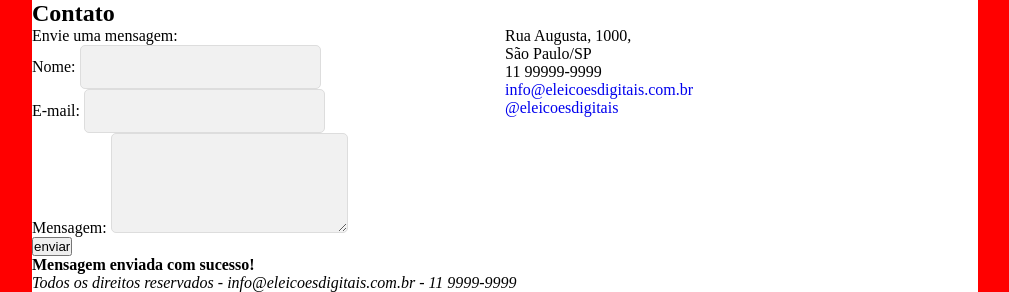
After one commit to elvisdetona/politica, a PHP site: page /index.php in a window 1280 px wide. The commit adds this page. Shown: the part 1216-1508 px from the top of the page, without its empty margins (135-1144 px from the left). Run offline with PHP 8.4, Linux system fonts and the light colour scheme.

Commit message:
estrutura de includes home e modelo interna

```diff
--- /dev/null
+++ b/contato.php
@@ -0,0 +1,34 @@
+		<section class="contactform wrapper">
+			<h2>Contato</h2>
+			<div class="two columns">
+				<p>Envie uma mensagem:</p>
+				<form action="#" method="post">
+					<ul>
+						<li>
+							<label for="nome">Nome:</label>
+							<input type="text" name="nome" id="nome" />
+						</li>
+						<li>
+							<label for="email">E-mail:</label>
+							<input type="email" name="email" id="email" />
+						</li>
+						<li>
+							<label for="mensagem">Mensagem:</label>
+							<textarea name="mensagem" id="mensagem"></textarea>
+						</li>
+						<li>
+							<input type="submit" name="enviar" value="enviar" />
+						</li>
+					</ul>
+				</form>
+				<p><strong>Mensagem enviada com sucesso!</strong></p>
+			</div>
+			<div class="two columns">
+				<p>Rua Augusta, 1000, <br />
+				São Paulo/SP<br />
+				11 99999-9999<br />
+				<a href="mailto:info@eleicoesdigitais.com.br" aria-label="Envie um e-mail para info@eleicoesdigitais.com.br">info@eleicoesdigitais.com.br</a> <br />
+				<a href="http://twitter.com/eleicoesdigitais" aria-label="Acessar o twitter @eleicoesdigitais" target="_blank" rel="external">@eleicoesdigitais</a>
+				</p>
+			</div>
+		</section>
--- a/css/style.css
+++ b/css/style.css
@@ -34,9 +34,53 @@
 
 
 /************************************************/
-
+body {
+  background-color: #ff0000;
+}
+header {
+  background-color: #ffffff;
+}
+header h1, header img {
+  width: 105px;
+  height: 100px;
+  display: inline-block;
+}
+header h1 a {
+  width: 105px;
+  height: 100px;
+  background:red;
+}
+nav {
+  display: inline-block;
+  float: right;
+  height: 100px;
+}
+nav ul li {
+  display: inline-block;
+}
 main {
   display: table;
+}
+
+.box-destaque {
+  border: 1px solid #ffffff;
+  height: 312px;
+  position: relative;
+  overflow: hidden;
+}
+.box-destaque img {
+  width: 100%;
+  height: 100%;
+}
+.box-destaque h2 {
+  position: absolute;
+  right: 0;
+  bottom: 0;
+
+}
+
+footer {
+
 }
 
 /* formulários */
@@ -78,7 +122,7 @@ textarea {
 .wrapper .columns {
   float: left;
   display: inline;
-  padding: 0 10px;
+  /*padding: 0 10px;*/
 }
 
 /* Base Grid */
@@ -87,16 +131,17 @@ textarea {
   width: 100%;
 }
 .wrapper .two.columns {
-  width: 498px;
+  width: 50%;
 }
 .wrapper .three.columns {
-  width: 322px;
+  width: 33%;
+
 }
 .wrapper .four.columns {
-  width: 240px;
+  width: 25%;
 }
 .wrapper .five.columns {
-  width: 199px;
+  width: 20%;
 }
 
 /* #Tablet (Portrait)
--- /dev/null
+++ b/footer.php
@@ -0,0 +1,23 @@
+<footer role="contentinfo" class="wrapper">
+		<address>Todos os direitos reservados - info@eleicoesdigitais.com.br - 11 9999-9999</address>
+	</footer>
+	<script type="text/javascript" src="js/jquery-1.10.2.min.js"></script>
+	<!--<script type="text/javascript" src="js/main.js"></script>-->
+	<script>
+	  $(function(){
+
+	    //var $container = $('#container');
+	  });
+	</script>
+	<script type="text/javascript">
+			var _gaq = _gaq || [];
+			_gaq.push(['_setAccount', 'UA-0000000']);
+			_gaq.push(['_trackPageview']);
+
+			(function () {
+				var ga = document.createElement('script'); ga.type = 'text/javascript'; ga.async = true;
+				ga.src = ('https:' == document.location.protocol ? 'https://ssl' : 'http://www') + '.google-analytics.com/ga.js';
+				var s = document.getElementsByTagName('script')[0]; s.parentNode.insertBefore(ga, s);
+			})();
+
+	</script>
--- /dev/null
+++ b/head.php
@@ -0,0 +1,14 @@
+<!doctype html>
+<html lang="pt-br" class="no-js">
+<head>
+	<meta charset="UTF-8">
+	<title>Eleições Digitais | Comunicação Pública</title>
+	<meta content="initial-scale=1.0; maximum-scale=1.0; user-scalable=no" name="viewport">
+	<meta http-equiv="X-UA-Compatible" content="IE=edge,chrome=1">
+
+	<link rel="shortcut icon" href="images/favicon.ico">
+	<link rel="stylesheet" href="css/style.css" type="text/css" media="all">
+
+	<script type="text/javascript" src="http://modernizr.com/downloads/modernizr-latest.js"></script>
+
+</head>
--- /dev/null
+++ b/index.php
@@ -0,0 +1,70 @@
+<?php include("head.php"); ?>
+<body>
+	<header role="banner" class="full">
+		<section class="wrapper">
+			<h1><a href="/" class="ir">Eleições Digitais - Comunicação Pública</a></h1>
+			<?php include("menu.php"); ?>
+		</section>
+		<section class="animahome">
+			<ul>
+				<li><a href="#"><img src="http://lorempixel.com/980/610/" alt=""></a></li>
+				<li><a href="#"><img src="http://lorempixel.com/980/610/" alt=""></a></li>
+				<li><a href="#"><img src="http://lorempixel.com/980/610/" alt=""></a></li>
+				<li><a href="#"><img src="http://lorempixel.com/980/610/" alt=""></a></li>
+			</ul>
+			<div class="navigation wrapper">
+				<ul>
+					<li><a href="#">1</a></li>
+					<li><a href="#">2</a></li>
+					<li><a href="#">3</a></li>
+					<li><a href="#">4</a></li>
+				</ul>
+			</div>
+		</section>
+	</header>
+
+	<main id="main" role="main" class="wrapper">
+		<section class="home clearfix">
+			<article class="box-destaque three columns">
+				<a href="#" aria-label="clique para ver o Nome do Destaque">
+					<img src="http://lorempixel.com/980/610/" alt="">
+					<h2>Nome do destaque</h2>
+				</a>
+			</article>
+			<article class="box-destaque three columns">
+				<a href="#" aria-label="clique para ver o Nome do Destaque">
+					<img src="http://lorempixel.com/980/610/" alt="">
+					<h2>Nome do destaque</h2>
+				</a>
+			</article>
+			<article class="box-destaque three columns">
+				<a href="#" aria-label="clique para ver o Nome do Destaque">
+					<img src="http://lorempixel.com/980/610/" alt="">
+					<h2>Nome do destaque</h2>
+				</a>
+			</article>
+			<article class="box-destaque three columns">
+				<a href="#" aria-label="clique para ver o Nome do Destaque">
+					<img src="http://lorempixel.com/980/610/" alt="">
+					<h2>Nome do destaque</h2>
+				</a>
+			</article>
+			<article class="box-destaque three columns">
+				<a href="#" aria-label="clique para ver o Nome do Destaque">
+					<img src="http://lorempixel.com/980/610/" alt="">
+					<h2>Nome do destaque</h2>
+				</a>
+			</article>
+			<article class="box-destaque three columns">
+				<a href="#" aria-label="clique para ver o Nome do Destaque">
+					<img src="http://lorempixel.com/980/610/" alt="">
+					<h2>Nome do destaque</h2>
+				</a>
+			</article>
+
+		</section>
+		<?php include("contato.php"); ?>
+	</main>
+	<?php include("footer.php"); ?>
+</body>
+</html>
--- /dev/null
+++ b/menu.php
@@ -0,0 +1,12 @@
+			<nav role="navigation">
+				<span><a href="#main" aria-label="Pular para o conteúdo">Pular para o conteúdo</a></span>
+				<ul>
+					<li><a href="#" aria-label="Voltar para Home">Home</a></li>
+					<li><a href="#" aria-label="ir para página Quem Somos">Quem Somos</a></li>
+					<li><a href="#" aria-label="ir para página O que fazemos">O que fazemos</a></li>
+					<li><a href="#" aria-label="ir para página Como fazemos">Como fazemos</a></li>
+					<li><a href="#" aria-label="ir para página Portfólio">Portfólio</a></li>
+					<li><a href="#" aria-label="ir para página Contato">Contato</a></li>
+					<li><a href="http://twitter.com/eleicoesdigitais" aria-label="Acessar o twitter @eleicoesdigitais" target="_blank" rel="external">@eleicoesdigitais</a></li>
+				</ul>
+			</nav>
```
Also changed, not shown: index.html (deleted, +0 -156 lines), interna-modelo.php (added, +15 -0 lines).
